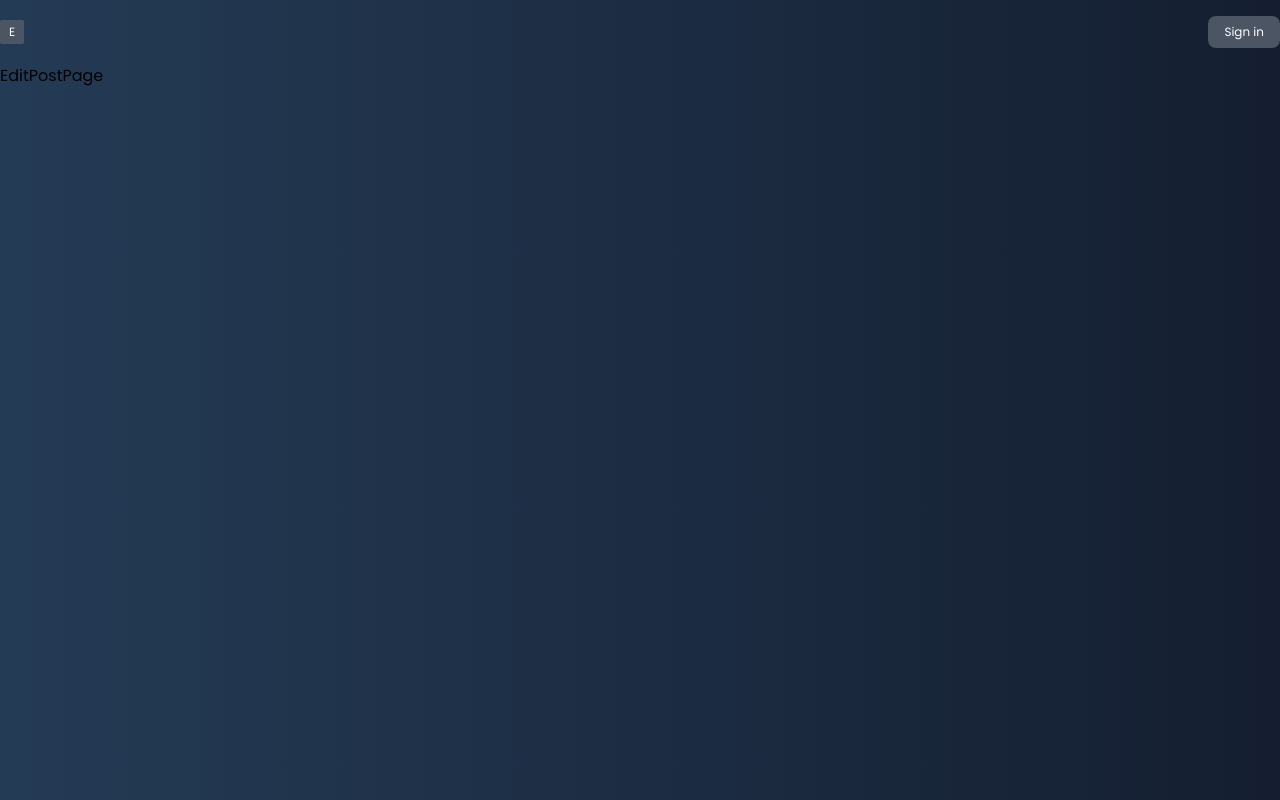
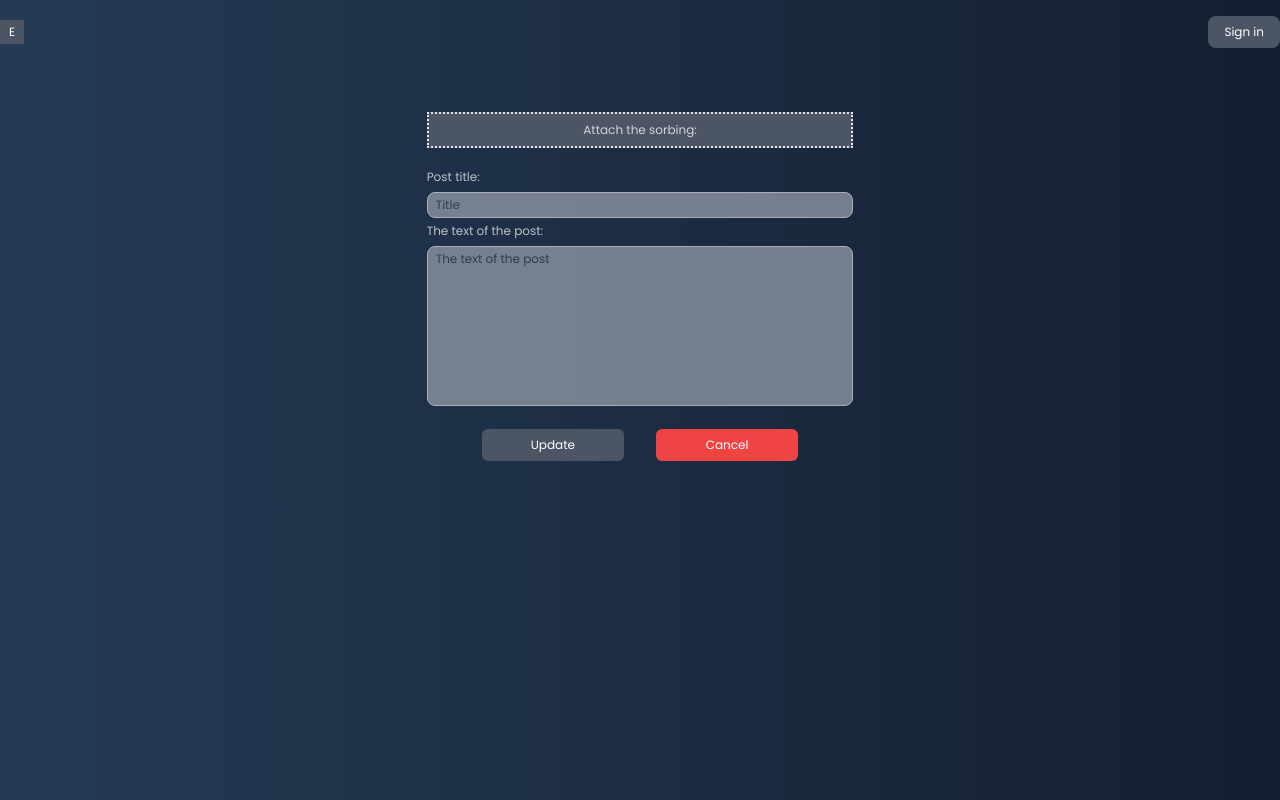
Before and after one commit to volodymyr198/MERN-blog-frontend, a React (Create React App) app in the folder blog/: page /1/edit in a window 1280 px wide. Built offline with nearby package versions, Linux system fonts and the light colour scheme; no server answers.

Commit message:
added  editing a post

```diff
--- a/blog/src/pages/EditPostPage.jsx
+++ b/blog/src/pages/EditPostPage.jsx
@@ -1,7 +1,121 @@
-import React from 'react'
+import React, { useCallback, useEffect, useState } from 'react';
+import { useNavigate, useParams } from 'react-router-dom';
+import { useDispatch } from 'react-redux';
+import { toast } from 'react-toastify';
+
+import axios from '../utils/axios';
+import { updateMyPost } from '../redux/features/post/postSlice';
 
 export const EditPostPage = () => {
-  return (
-    <div>EditPostPage</div>
-  )
-}
+    const [title, setTitle] = useState('');
+    const [text, setText] = useState('');
+    const [oldImage, setOldImage] = useState('');
+    const [newImage, setNewImage] = useState('');
+
+    const dispatch = useDispatch();
+    const navigate = useNavigate();
+    const params = useParams();
+
+    const fetchPost = useCallback(async () => {
+        const { data } = await axios.get(`/posts/${params.id}`);
+        setTitle(data.title);
+        setText(data.text);
+        setOldImage(data.imgUrl);
+    }, [params.id]);
+
+    const handleSubmit = () => {
+        try {
+            const data = new FormData();
+            data.append('title', title);
+            data.append('text', text);
+            data.append('id', params.id);
+            data.append('image', newImage);
+
+            dispatch(updateMyPost(data));
+            toast('The post has been updated successfully!');
+            navigate('/posts');
+        } catch (error) {
+            console.log(error.message);
+        }
+    };
+
+    const clearFormData = () => {
+        setText('');
+        setTitle('');
+    };
+
+    useEffect(() => {
+        fetchPost();
+    }, [fetchPost]);
+
+    return (
+        <form
+            className="w-1/3 mx-auto py-10"
+            onSubmit={e => e.preventDefault()}
+        >
+            <label className="text-gray-300 py-2 bg-gray-600 text-xs mt-2 flex items-center justify-center border-2 border-dotted cursor-pointer">
+                Attach the sorbing:
+                <input
+                    type="file"
+                    onChange={e => {
+                        setNewImage(e.target.files[0]);
+                        setOldImage('');
+                    }}
+                    className="hidden"
+                />
+            </label>
+
+            <div className="flex object-cover py-2">
+                {oldImage && (
+                    <img
+                        src={`http://localhost:3002/${oldImage}`}
+                        alt={oldImage.name}
+                    />
+                )}
+                {newImage && (
+                    <img
+                        src={URL.createObjectURL(newImage)}
+                        alt={newImage.name}
+                    />
+                )}
+            </div>
+
+            <label className="text-xs text-white opacity-70">
+                Post title:
+                <input
+                    type="text"
+                    value={title}
+                    onChange={e => setTitle(e.target.value)}
+                    placeholder="Title"
+                    className="mt-1 text-black w-full rounded-lg bg-gray-400 border py-1 px-2 text-xs outline-none placeholder:text-gray-700"
+                />
+            </label>
+
+            <label className="text-xs text-white opacity-70">
+                The text of the post:
+                <textarea
+                    value={text}
+                    onChange={e => setText(e.target.value)}
+                    placeholder="The text of the post"
+                    className="mt-1 text-black w-full rounded-lg bg-gray-400 border py-1 px-2 text-xs outline-none resize-none h-40 placeholder:text-gray-700"
+                ></textarea>
+            </label>
+            <div className="flex gap-8 items-center justify-center mt-4">
+                <button
+                    type="button"
+                    onClick={handleSubmit}
+                    className="flex justify-center items-center bg-gray-600 w-1/3 text-xs  text-white rounded-md py-2 px-4"
+                >
+                    Update
+                </button>
+                <button
+                    type="button"
+                    onClick={clearFormData}
+                    className="flex justify-center items-center bg-red-500 w-1/3 text-xs text-white rounded-md py-2 px-4"
+                >
+                    Cancel
+                </button>
+            </div>
+        </form>
+    );
+};
--- a/blog/src/pages/PostPage.jsx
+++ b/blog/src/pages/PostPage.jsx
@@ -1,5 +1,10 @@
 import React, { useCallback, useEffect, useState } from 'react';
-import { AiFillEye, AiOutlineMessage, AiTwotoneEdit, AiFillDelete } from 'react-icons/ai';
+import {
+    AiFillEye,
+    AiOutlineMessage,
+    AiTwotoneEdit,
+    AiFillDelete,
+} from 'react-icons/ai';
 import Moment from 'react-moment';
 import axios from '../utils/axios';
 import { Link, useNavigate, useParams } from 'react-router-dom';
@@ -15,15 +20,15 @@
     const params = useParams();
     const dispatch = useDispatch();
 
-    const removePost = ()=>{
+    const removePost = () => {
         try {
-            dispatch(removeMyPost(params.id))
+            dispatch(removeMyPost(params.id));
             toast('Post deleted successfully');
             navigate('/posts');
         } catch (error) {
             console.log(error.message);
         }
-    }
+    };
 
     const fetchPost = useCallback(async () => {
         const { data } = await axios.get(`/posts/${params.id}`);
@@ -93,9 +98,14 @@
                         {user?._id === post.author && (
                             <div className="flex gap-3 mt-4">
                                 <button className="flex items-center justify-center gap-2 text-white opacity-50">
-                                    <AiTwotoneEdit />
+                                    <Link to={`/${params.id}/edit`}>
+                                        <AiTwotoneEdit />
+                                    </Link>
                                 </button>
-                                <button onClick={removePost} className="flex items-center justify-center gap-2 text-white opacity-50">
+                                <button
+                                    onClick={removePost}
+                                    className="flex items-center justify-center gap-2 text-white opacity-50"
+                                >
                                     <AiFillDelete />
                                 </button>
                             </div>
--- a/blog/src/pages/PostsPage.jsx
+++ b/blog/src/pages/PostsPage.jsx
@@ -1,4 +1,4 @@
-import React, { useState, useEffect } from 'react';
+import React, { useState, useEffect, useCallback } from 'react';
 
 import axios from '../utils/axios';
 import { PostItem } from '../components/PostItem';
@@ -6,18 +6,18 @@
 export const PostsPage = () => {
     const [posts, setPosts] = useState([]);
 
-    const fetchMyPosts = async () => {
+    const fetchMyPosts = useCallback(async () => {
         try {
             const { data } = await axios.get('/posts/user/me');
             setPosts(data);
         } catch (error) {
             console.log(error.message);
         }
-    };
+    }, []);
 
     useEffect(() => {
         fetchMyPosts();
-    }, []);
+    }, [fetchMyPosts]);
 
     return (
         <div className="w-1/2 mx-auto py-10 flex flex-col gap-10">
--- a/blog/src/redux/features/post/postSlice.js
+++ b/blog/src/redux/features/post/postSlice.js
@@ -34,6 +34,21 @@
     }
 });
 
+export const updateMyPost = createAsyncThunk(
+    'post/updateMyPost',
+    async updatedMyPost => {
+        try {
+            const { data } = await axios.put(
+                `/posts/${updatedMyPost}`,
+                updatedMyPost
+            );
+            return data;
+        } catch (error) {
+            console.log(error.message);
+        }
+    }
+);
+
 export const postSlice = createSlice({
     name: 'post',
     initialState,
@@ -66,11 +81,26 @@
             })
             .addCase(removeMyPost.fulfilled, (state, action) => {
                 state.loading = false;
-                state.posts = state.posts.filter(post => post._id !== action.payload._id);
+                state.posts = state.posts.filter(
+                    post => post._id !== action.payload._id
+                );
             })
             .addCase(removeMyPost.rejected, state => {
                 state.loading = false;
-            });;
+            })
+            .addCase(updateMyPost.pending, state => {
+                state.loading = true;
+            })
+            .addCase(updateMyPost.fulfilled, (state, action) => {
+                state.loading = false;
+                const index = state.posts.findIndex(
+                    post => post._id === action.payload._id
+                );
+                state.posts[index] = action.payload;
+            })
+            .addCase(updateMyPost.rejected, state => {
+                state.loading = false;
+            });
     },
 });
 
```
